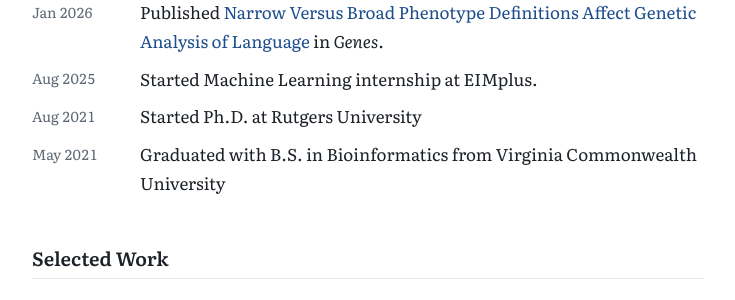
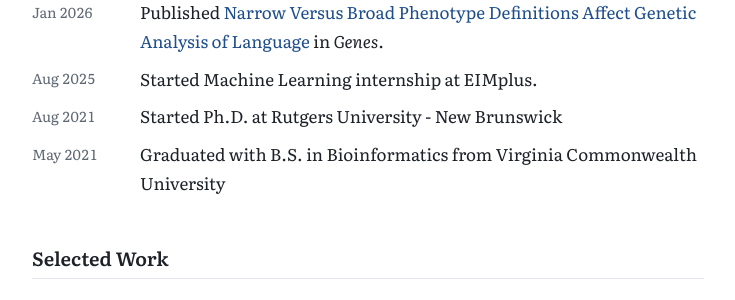
Before and after one commit to mklodi1/mklodi1.github.io, a Jekyll site: the page built from index.html, in a window 1280 px wide and 900 px high, scrolled down 661 px. Shown: the part 157-457 px from the top of the window, without its empty margins (272-1007 px from the left). Built offline with Jekyll 4.4.1, drawn with Linux system fonts in a browser that asks for light colours.

Commit message:
Update news.yml

```diff
--- a/_data/news.yml
+++ b/_data/news.yml
@@ -9,6 +9,6 @@
 - date: Aug 2025
   text: "Started Machine Learning internship at EIMplus."
 - date: Aug 2021
-  text: "Started Ph.D. at Rutgers University"
+  text: "Started Ph.D. at Rutgers University - New Brunswick"
 - date: May 2021
   text: "Graduated with B.S. in Bioinformatics from Virginia Commonwealth University"
```
